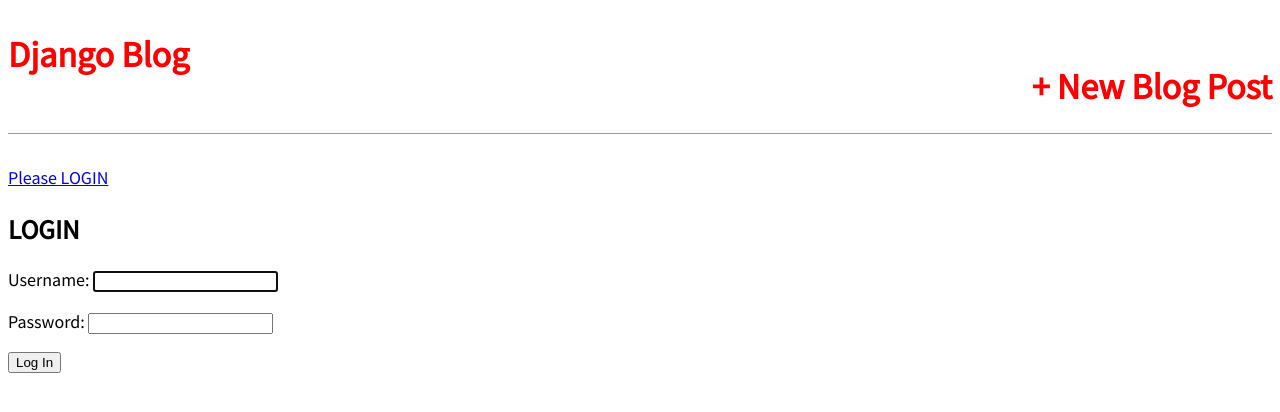
After one commit to rachit4018/Blog_App, a Django app: page /accounts/login/ in a window 1280 px wide. The commit adds this page. Shown: the top 412 px of the page. Run offline with Django 5.2, Linux system fonts and the light colour scheme.

Commit message:
login/logout feature added

```diff
--- a/blog/templates/base.html
+++ b/blog/templates/base.html
@@ -14,8 +14,13 @@
             <div class="nav-right">
                 <h1><a href="{% url 'post_new' %}">+ New Blog Post</a></h1>
             </div>
-
         </header>
+        {% if user.is_authenticated %}
+                <p> Hi, {{ user.username }}</p>
+                <a href="{% url 'login' %}">Logout</a>
+            {% else %}
+                <a href="{%url 'login' %}">Please LOGIN</a>
+            {% endif %}
         <div>
             {% block content %}
             {% endblock content %}
--- /dev/null
+++ b/blog/templates/registration/login.html
@@ -0,0 +1,11 @@
+{% extends 'base.html' %}
+
+{% block content %}
+
+<h2>LOGIN</h2>
+<form method="post">{% csrf_token %}
+{{ form.as_p }}
+<button type="submit">Log In</button>
+</form>
+
+{% endblock content %}
--- a/blog_project/settings.py
+++ b/blog_project/settings.py
@@ -125,3 +125,5 @@
 DEFAULT_AUTO_FIELD = 'django.db.models.BigAutoField'
 
 STATICFILES_DIRS = [os.path.join(BASE_DIR,'blog/static')]
+
+LOGIN_REDIRECT_URL = 'home'
--- a/blog_project/urls.py
+++ b/blog_project/urls.py
@@ -20,4 +20,5 @@
 urlpatterns = [
     path('admin/', admin.site.urls),
     path('',include('blog.urls')),
-]
+    path('accounts/', include('django.contrib.auth.urls')),
+    ]
```
Also changed, not shown: db.sqlite3.
